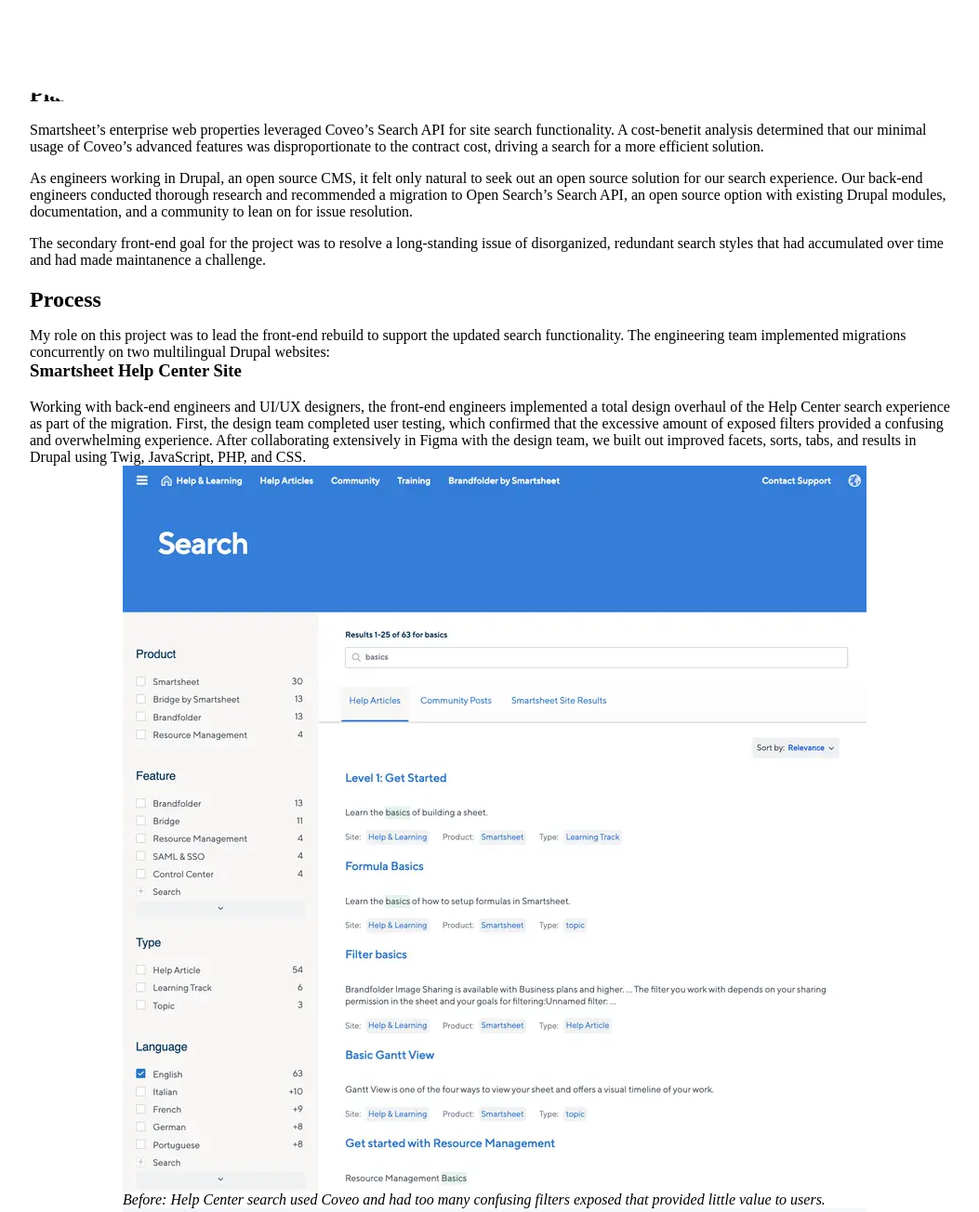
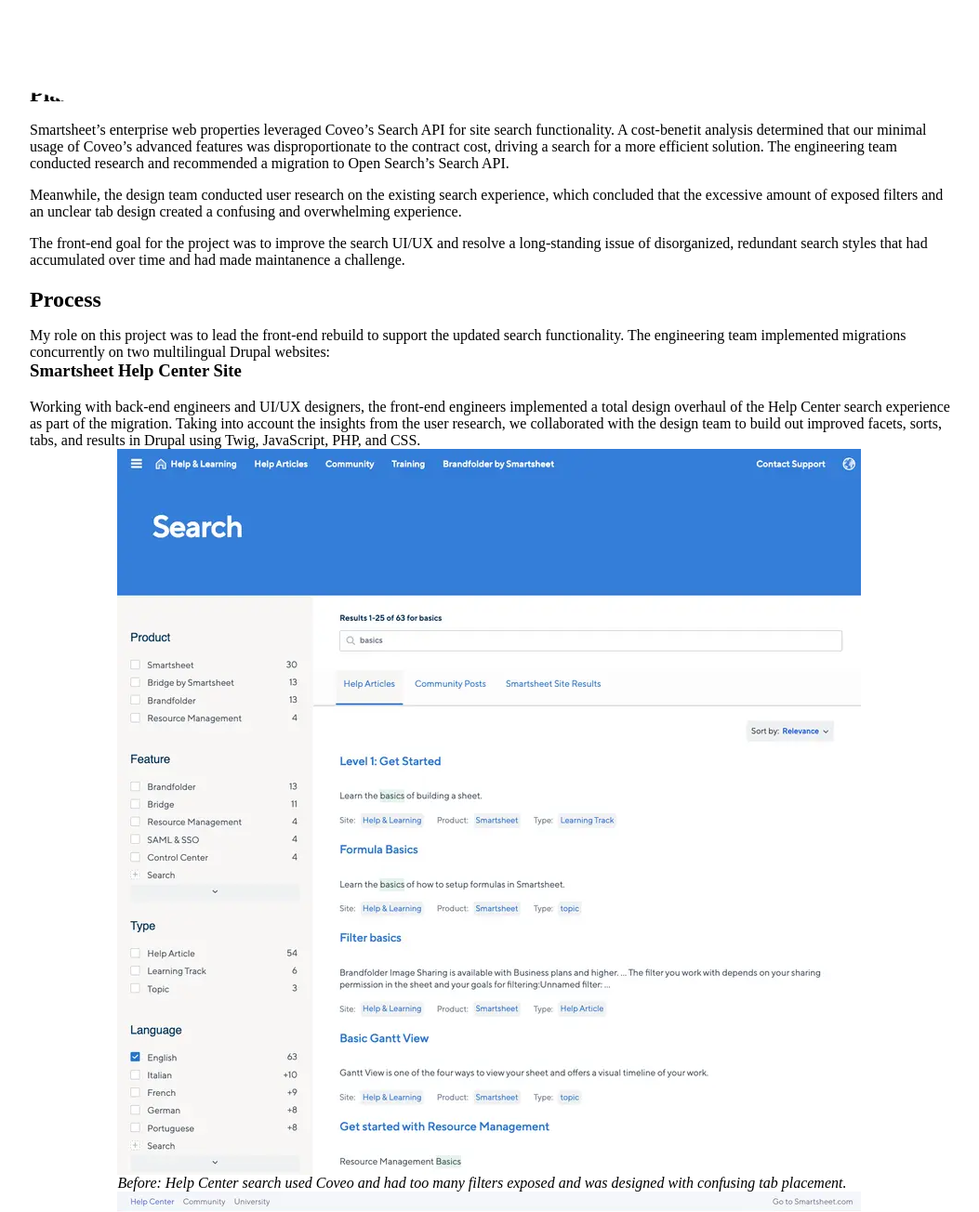
Before and after one commit to jacquelynmarcella/jacquelynmarcella.github.io, a website: page src/search-api.html in a window 1280 px wide. Shown: the part 740-2044 px from the top of the page at 93% size, without its empty margins (108-1161 px from the left). Drawn offline with Linux system fonts and the light colour scheme; files that its build step writes are made by us from their sources; files whose address does not match are found by name.

Commit message:
2025 redesign - wording updates to case studies

```diff
--- a/src/search-api.html
+++ b/src/search-api.html
@@ -69,27 +69,27 @@
 
             <section>
                 <h2>Plan</h2>
-                <p>Smartsheet’s enterprise web properties leveraged Coveo’s Search API for site search functionality. A cost-benefit analysis determined that our minimal usage of Coveo’s advanced features was disproportionate to the contract cost, driving a search for a more efficient solution.</p>
-                <p>As engineers working in Drupal, an open source CMS, it felt only natural to seek out an open source solution for our search experience. Our back-end engineers conducted thorough research and recommended a migration to Open Search’s Search API, an open source option with existing Drupal modules, documentation, and a community to lean on for issue resolution.</p>
-                <p>The secondary front-end goal for the project was to resolve a long-standing issue of disorganized, redundant search styles that had accumulated over time and had made maintanence a challenge.</p>
+                <p>Smartsheet’s enterprise web properties leveraged Coveo’s Search API for site search functionality. A cost-benefit analysis determined that our minimal usage of Coveo’s advanced features was disproportionate to the contract cost, driving a search for a more efficient solution. The engineering team conducted research and recommended a migration to Open Search’s Search API.</p>
+                <p>Meanwhile, the design team conducted user research on the existing search experience, which concluded that the excessive amount of exposed filters and an unclear tab design created a confusing and overwhelming experience.</p>
+                <p>The front-end goal for the project was to improve the search UI/UX and resolve a long-standing issue of disorganized, redundant search styles that had accumulated over time and had made maintanence a challenge.</p>
             </section>
 
             <section>
                 <h2>Process</h2>
                 <p>My role on this project was to lead the front-end rebuild to support the updated search functionality. The engineering team implemented migrations concurrently on two multilingual Drupal websites:</p>
                 <h3>Smartsheet Help Center Site</h3>
-                <p>Working with back-end engineers and UI/UX designers, the front-end engineers implemented a total design overhaul of the Help Center search experience as part of the migration. First, the design team completed user testing, which confirmed that the excessive amount of exposed filters provided a confusing and overwhelming experience. After collaborating extensively in Figma with the design team, we built out improved facets, sorts, tabs, and results in Drupal using Twig, JavaScript, PHP, and CSS.</p>
+                <p>Working with back-end engineers and UI/UX designers, the front-end engineers implemented a total design overhaul of the Help Center search experience as part of the migration. Taking into account the insights from the user research, we collaborated with the design team to build out improved facets, sorts, tabs, and results in Drupal using Twig, JavaScript, PHP, and CSS.</p>
                 <div class="two-up width-max">
                     <div class="flex--50">
                         <figure>
                             <img src="img/help-search-old.webp" width="800" height="781" loading="lazy" alt="Visual of old Help Center Search with a 'basics' query entered and a long list of exposed filters on the left">
-                            <figcaption>Before: Help Center search used Coveo and had too many confusing filters exposed that provided little value to users.</figcaption>
+                            <figcaption>Before: Help Center search used Coveo and had too many filters exposed and was designed with confusing tab placement.</figcaption>
                         </figure>
                     </div>
                     <div class="flex--50">
                         <figure>
                             <img src="img/help-search-new.webp" width="800" height="781" loading="lazy" alt="Visual of new Help Center Search with collapsed filters, clearer tabs, and a 'formulas' query entered">
-                            <figcaption>After: Help Center uses OpenSearch and has an improved UI with collapsed filters on medium sized and below monitors.</figcaption>
+                            <figcaption>After: Help Center uses OpenSearch and has an improved UI with collapsed filters, clearer tabs, and a more organized layout.</figcaption>
                         </figure>
                     </div>
                 </div>
@@ -98,8 +98,7 @@
                 <p>This centralization made it easy to rapidly spin up new search Views with standardized filters and visual components. By integrating the search components with our <a href="design-system.html">global component system</a> (e.g., using our existing tile/card molecule), I ensured visual consistency sitewide while drastically improving the efficiency of the front-end code base.</p>
                 <figure>
                     <img src="img/www-content-center.webp" width="1100" height="1033" class="width-content" loading="lazy" alt="Visual of Content Center with results filtered for the topic 'Artifical Intelligence'">
-                    <figcaption>Smartsheet's Content Center is one area of the site that could be simplified into a
-                        re-usable View template.</figcaption>
+                    <figcaption>Smartsheet's Content Center is one area of the site that could be simplified into a re-usable View template.</figcaption>
                 </figure>
             </section>
 
```
Also changed, not shown: media-optimization.html (+1 -1 lines), search-api.html (+7 -8 lines), src/media-optimization.html (+1 -1 lines).
